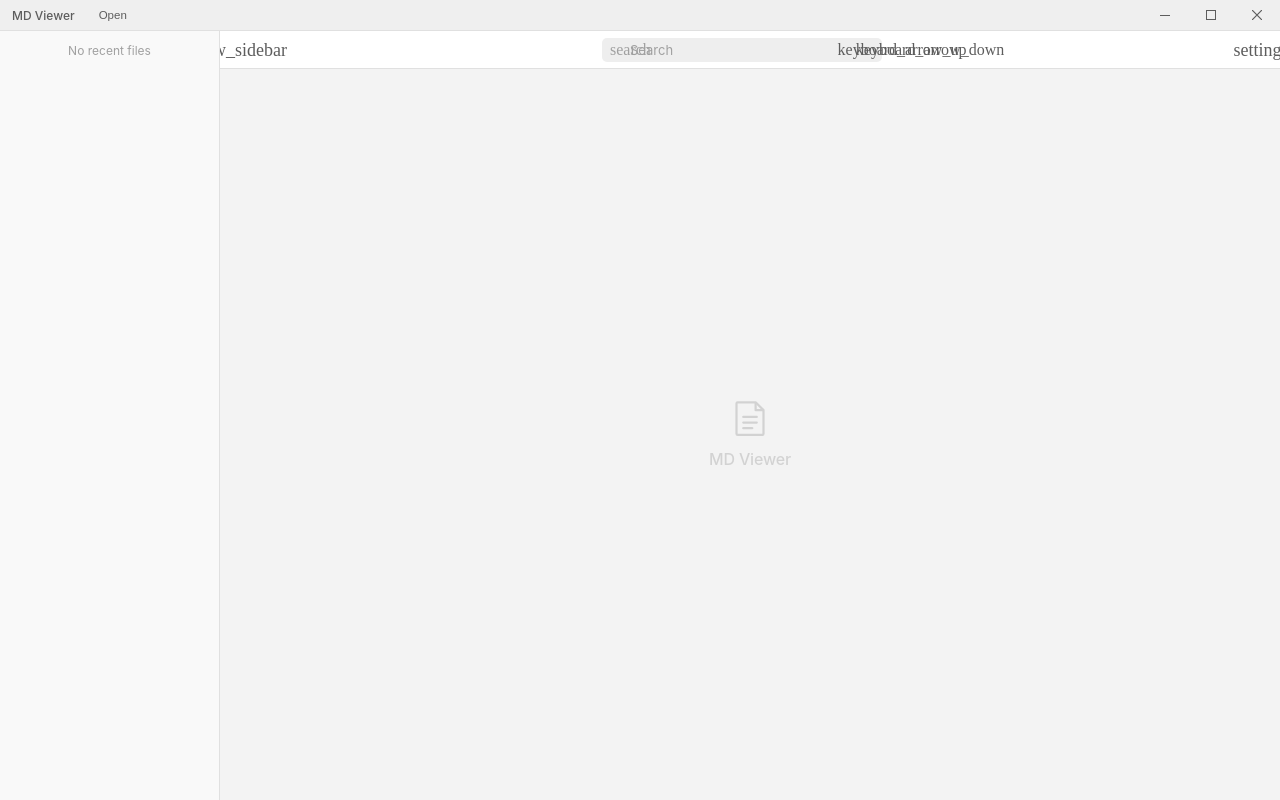
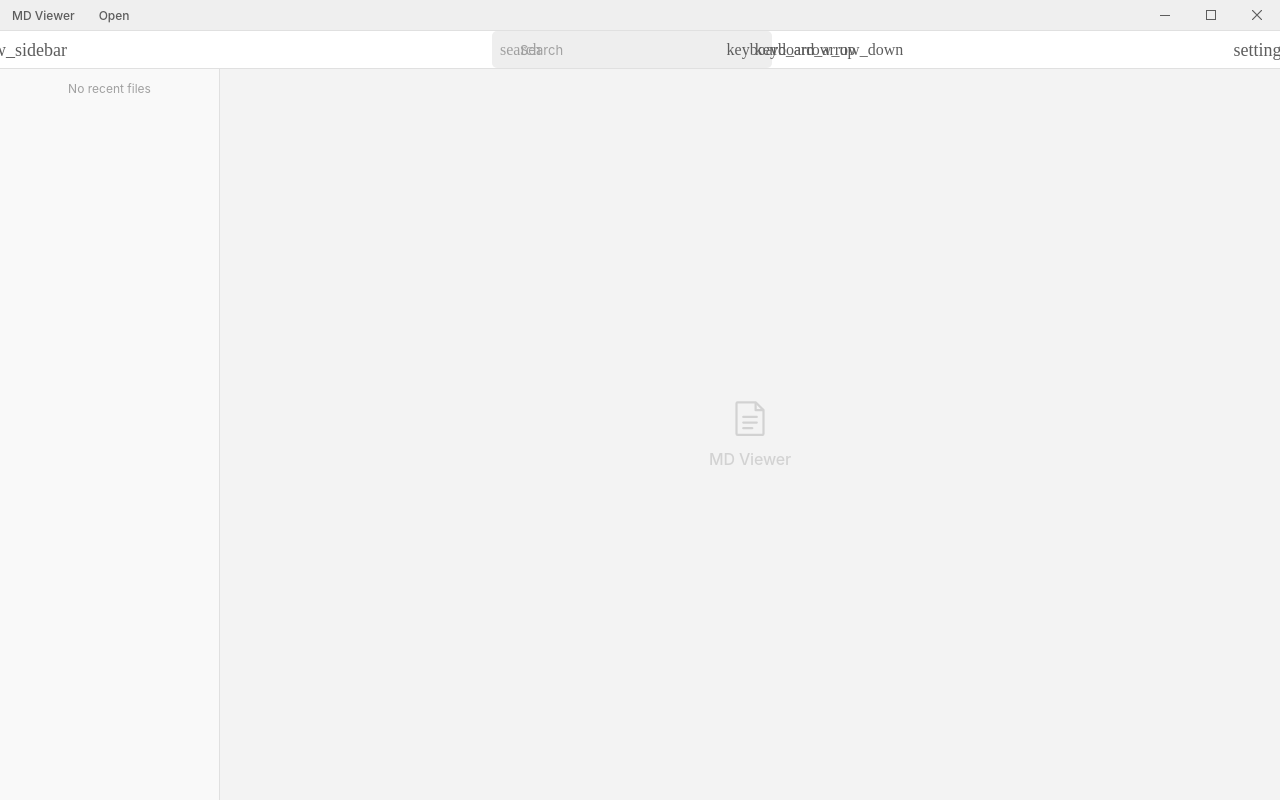
Before and after one commit to wassupbroreal/md-viewer, a website: page renderer/index.html in a window 1280 px wide. Drawn offline with Linux system fonts and the light colour scheme.

Commit message:
Refine UI: match Open button typography to application title, rearrange sidebar to be below the full-width toolbar, and make search input and navigation buttons fill the entire toolbar height without margins

```diff
--- a/renderer/index.css
+++ b/renderer/index.css
@@ -174,8 +174,14 @@ html, body {
 #btn-open.wbtn {
   width: auto;
   padding: 0 12px;
-  font-size: 11.5px;
+  font-size: 12px;
   font-weight: 500;
+  color: var(--text-2);
+  font-family: var(--font);
+  height: 100%;
+  display: flex;
+  align-items: center;
+  justify-content: center;
 }
 
 /* ================================================
@@ -183,7 +189,15 @@ html, body {
    ================================================ */
 .layout {
   display: flex;
+  flex-direction: column;
   height: calc(100vh - var(--tbar-h));
+}
+.workspace {
+  display: flex;
+  flex-direction: row;
+  flex: 1;
+  min-height: 0;
+  overflow: hidden;
 }
 
 /* ================================================
@@ -342,6 +356,7 @@ html, body {
   display: flex;
   align-items: center;
   flex: 0 0 280px;
+  height: 100%;
   pointer-events: auto;
 }
 
@@ -363,9 +378,10 @@ html, body {
   font-family: var(--font);
   font-size: 13px;
   color: var(--text);
-  padding: 4px 10px 4px 28px; /* 28px left padding for icon spacing */
+  padding: 0 10px 0 28px; /* 28px left padding for icon spacing */
   transition: background var(--t);
   z-index: 1;
+  height: 100%;
 }
 #search-input:focus { background: var(--bg-input-focus); }
 #search-input::placeholder { color: var(--text-3); }
@@ -373,13 +389,13 @@ html, body {
 .search-nav {
   display: flex;
   align-items: center;
-  gap: 4px;
   pointer-events: auto;
   position: absolute;
-  left: calc(50% + 140px + 8px);
+  left: calc(50% + 140px);
+  height: 100%;
 }
 .search-nav-btn { font-size: 9px; font-weight: 700; color: var(--text-2); }
-.search-count   { font-size: 11px; color: var(--text-3); white-space: nowrap; margin-left: 4px; }
+.search-count   { font-size: 11px; color: var(--text-3); white-space: nowrap; margin-left: 4px; display: flex; align-items: center; height: 100%; }
 
 /* ================================================
    VIEWPORT
--- a/renderer/index.html
+++ b/renderer/index.html
@@ -46,19 +46,7 @@
 
   <div class="layout">
 
-    <!-- Sidebar -->
-    <aside class="sidebar" id="sidebar">
-      <div class="sidebar-body">
-        <ul class="recent" id="recent-list">
-          <li class="recent-empty">Нет недавних файлов</li>
-        </ul>
-      </div>
-    </aside>
-
-    <!-- Content pane -->
-    <div class="pane">
-
-      <!-- Toolbar -->
+    <!-- Toolbar is now at the top, full width -->
     <div class="toolbar">
       <button class="icon-btn" id="btn-toggle-sidebar" title="Свернуть боковую панель">
         <span class="material-symbols-outlined">view_sidebar</span>
@@ -69,10 +57,10 @@
           <input id="search-input" type="text" placeholder="Search" autocomplete="off" spellcheck="false" />
         </div>
         <div class="search-nav" id="search-nav-controls">
-            <button class="icon-btn sm search-nav-btn" id="btn-s-prev" tabindex="-1" title="Предыдущее совпадение">
+          <button class="icon-btn search-nav-btn" id="btn-s-prev" tabindex="-1" title="Предыдущее совпадение">
             <span class="material-symbols-outlined" style="font-size: 16px;">keyboard_arrow_up</span>
           </button>
-            <button class="icon-btn sm search-nav-btn" id="btn-s-next" tabindex="-1" title="Следующее совпадение">
+          <button class="icon-btn search-nav-btn" id="btn-s-next" tabindex="-1" title="Следующее совпадение">
             <span class="material-symbols-outlined" style="font-size: 16px;">keyboard_arrow_down</span>
           </button>
           <span class="search-count" id="search-count"></span>
@@ -89,6 +77,19 @@
       </div>
     </div>
 
+    <!-- Workspace containing sidebar and content pane horizontally -->
+    <div class="workspace">
+      <!-- Sidebar -->
+      <aside class="sidebar" id="sidebar">
+        <div class="sidebar-body">
+          <ul class="recent" id="recent-list">
+            <li class="recent-empty">Нет недавних файлов</li>
+          </ul>
+        </div>
+      </aside>
+
+      <!-- Content pane -->
+      <div class="pane">
         <!-- Pane Content Area (Viewport) -->
         <div class="pane-content">
           <!-- Viewport -->
@@ -116,6 +117,7 @@
             <!-- Markdown output (hidden by default via style) -->
             <article class="md" id="md-out" style="display:none"></article>
 
+          </div>
         </div>
       </div>
     </div>
```
Lines whose indentation alone changed are shown as unchanged.
